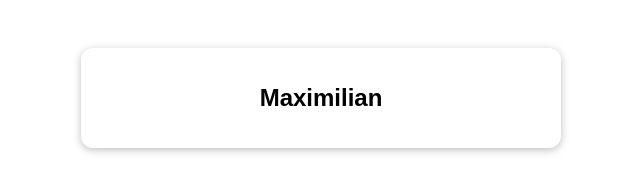
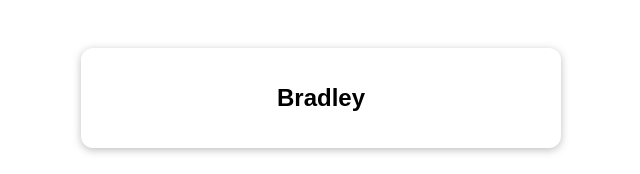
Before and after one commit to butters5789/vue-tcg-composition-api, a Vue app: page / in a window 1280 px wide. Shown: the top 174 px of the page, without its empty margins (319-959 px from the left). Built offline with nearby package versions, Linux system fonts and the light colour scheme; the HTML template or start-up script is replaced by a standard one.

Commit message:
using reactive ref objects

```diff
--- a/src/App.vue
+++ b/src/App.vue
@@ -4,14 +4,14 @@
   </section>
 </template>
 
-<script>
-export default {
-  data() {
-    return {
-      userName: 'Maximilian',
-    };
-  },
-};
+<script setup>
+import { ref } from 'vue';
+
+const userName = ref('Brad');
+
+setTimeout(() => {
+  userName.value = 'Bradley';
+}, 2000);
 </script>
 
 <style>
```
